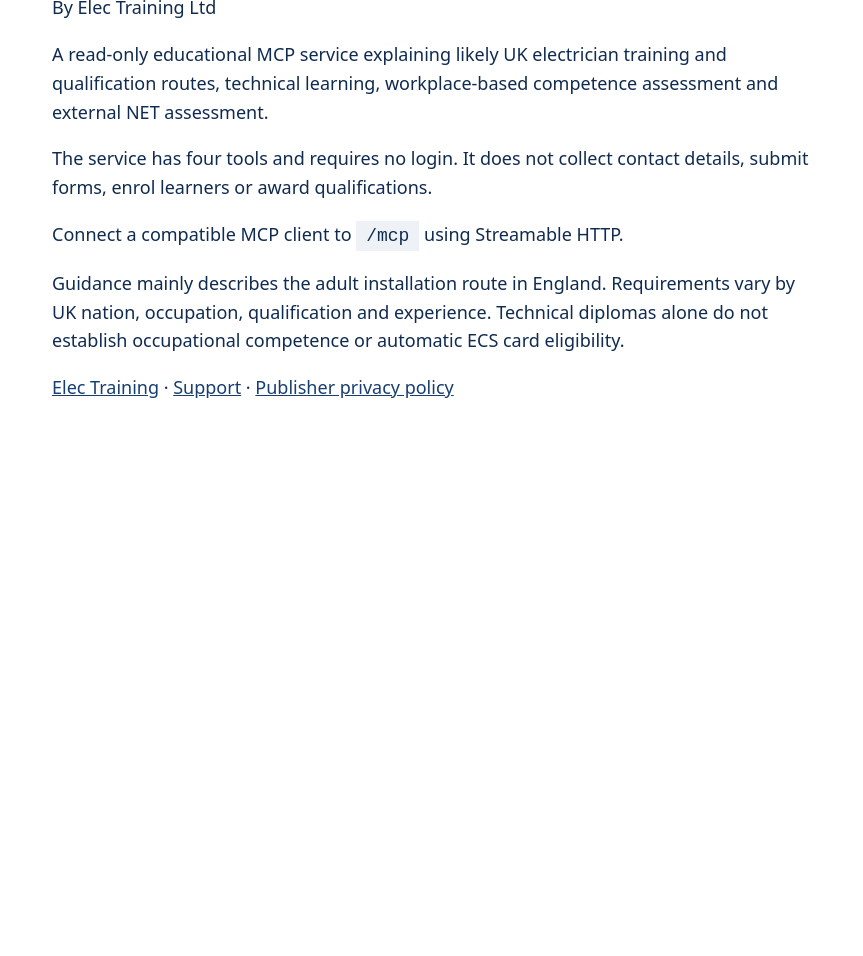
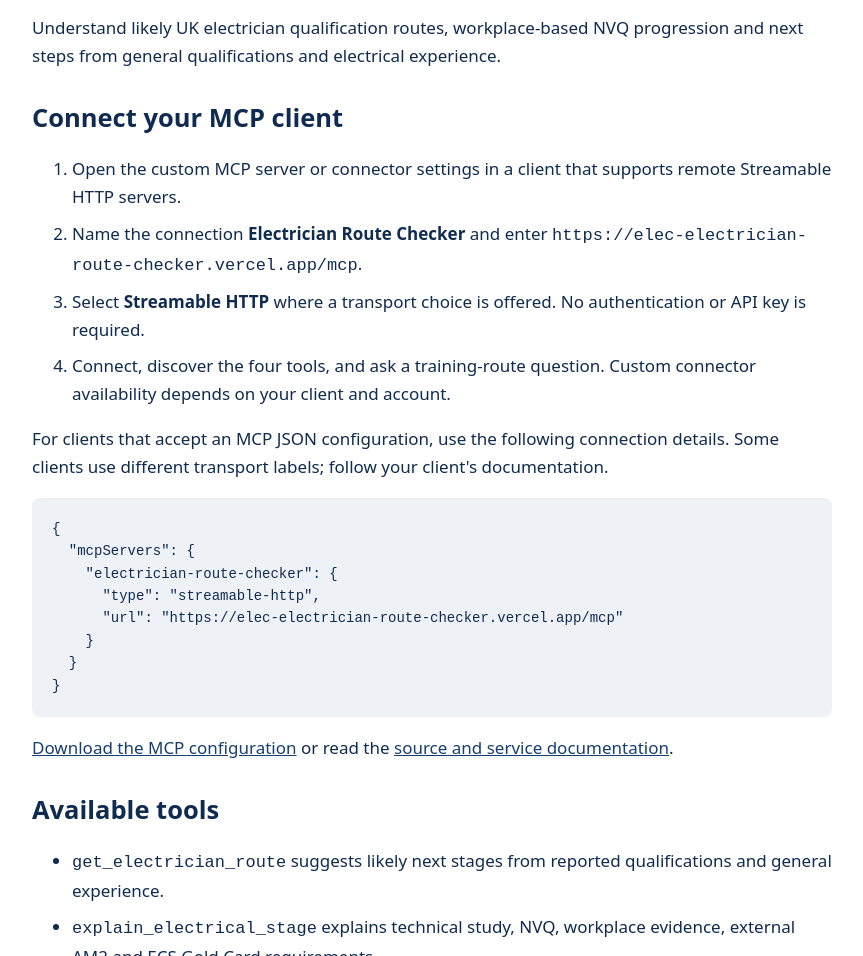
Before and after one commit to mandeeps207/elec-electrician-route-checker-mcp, a website: page public/index.html in a window 1280 px wide. Shown: the part 144-1100 px from the top of the page, without its empty margins (208-1071 px from the left). Before the commit the page ends 800 px from the top, so only its background shows below. Drawn offline with Linux system fonts and the light colour scheme.

Commit message:
Publish MCP manifests and browser setup instructions

```diff
--- a/public/index.html
+++ b/public/index.html
@@ -1,8 +1,50 @@
 <!doctype html>
-<html lang="en-GB"><meta charset="utf-8"><meta name="viewport" content="width=device-width,initial-scale=1"><title>Electrician Route Checker</title>
-<style>body{font:18px/1.6 system-ui,sans-serif;max-width:760px;margin:70px auto;padding:0 24px;color:#102b50}h1{line-height:1.2}code{background:#eef2f7;padding:5px 10px}a{color:#173e70}</style>
-<h1>Electrician Route Checker</h1><p>By Elec Training Ltd</p><p>A read-only educational MCP service explaining likely UK electrician training and qualification routes, technical learning, workplace-based competence assessment and external NET assessment.</p>
-<p>The service has four tools and requires no login. It does not collect contact details, submit forms, enrol learners or award qualifications.</p><p>Connect a compatible MCP client to <code>/mcp</code> using Streamable HTTP.</p>
-<p>Guidance mainly describes the adult installation route in England. Requirements vary by UK nation, occupation, qualification and experience. Technical diplomas alone do not establish occupational competence or automatic ECS card eligibility.</p>
-<p><a href="https://elec.training/">Elec Training</a> · <a href="https://elec.training/contact-us/">Support</a> · <a href="https://elec.training/privacy-policy/">Publisher privacy policy</a></p>
+<html lang="en-GB">
+<head>
+  <meta charset="utf-8">
+  <meta name="viewport" content="width=device-width,initial-scale=1">
+  <title>Electrician Route Checker MCP setup</title>
+  <link rel="alternate" type="application/json" href="/mcp.json" title="MCP connection configuration">
+  <style>
+    body{font:17px/1.65 system-ui,sans-serif;max-width:800px;margin:48px auto;padding:0 24px;color:#102b50;background:#fff}
+    h1,h2{line-height:1.25}h2{margin-top:32px}a{color:#173e70}code{overflow-wrap:anywhere}
+    pre{padding:20px;background:#eef2f7;border-radius:8px;overflow-x:auto;font-size:14px;line-height:1.6}
+    pre code{overflow-wrap:normal}li{margin:8px 0}footer{margin-top:40px;font-size:15px}
+  </style>
+</head>
+<body>
+  <h1>Electrician Route Checker</h1>
+  <p>A read-only educational MCP service by <a href="https://elec.training/">Elec Training Ltd</a>.</p>
+  <p>Understand likely UK electrician qualification routes, workplace-based NVQ progression and next steps from general qualifications and electrical experience.</p>
+  <h2>Connect your MCP client</h2>
+  <ol>
+    <li>Open the custom MCP server or connector settings in a client that supports remote Streamable HTTP servers.</li>
+    <li>Name the connection <strong>Electrician Route Checker</strong> and enter <code>https://elec-electrician-route-checker.vercel.app/mcp</code>.</li>
+    <li>Select <strong>Streamable HTTP</strong> where a transport choice is offered. No authentication or API key is required.</li>
+    <li>Connect, discover the four tools, and ask a training-route question. Custom connector availability depends on your client and account.</li>
+  </ol>
+  <p>For clients that accept an MCP JSON configuration, use the following connection details. Some clients use different transport labels; follow your client's documentation.</p>
+  <pre><code>{
+  "mcpServers": {
+    "electrician-route-checker": {
+      "type": "streamable-http",
+      "url": "https://elec-electrician-route-checker.vercel.app/mcp"
+    }
+  }
+}</code></pre>
+  <p><a href="/mcp.json">Download the MCP configuration</a> or read the <a href="https://github.com/mandeeps207/elec-electrician-route-checker-mcp/tree/fix/manufact-metadata">source and service documentation</a>.</p>
+  <h2>Available tools</h2>
+  <ul>
+    <li><code>get_electrician_route</code> suggests likely next stages from reported qualifications and general experience.</li>
+    <li><code>explain_electrical_stage</code> explains technical study, NVQ, workplace evidence, external AM2 and ECS Gold Card requirements.</li>
+    <li><code>check_nvq_progression</code> explains workplace evidence needs and likely NVQ progression.</li>
+    <li><code>compare_electrician_routes</code> compares apprenticeships, college, T Levels and private adult training.</li>
+  </ul>
+  <h2>Try a question</h2>
+  <p>“I have completed Level 3 technical training but have no electrical workplace experience. What should I do next?”</p>
+  <h2>Scope and privacy</h2>
+  <p>Guidance mainly describes the adult installation route in England. Requirements vary by UK nation, occupation, qualification and experience. Technical diplomas alone do not establish occupational competence or automatic ECS card eligibility. AM2 is external; Elec Training does not deliver it.</p>
+  <p>Send only general training information. Do not send personal or employer details. The tools do not collect contact information, submit forms, enrol learners or award qualifications. Hosting infrastructure may process operational metadata; see the service's <a href="https://github.com/mandeeps207/elec-electrician-route-checker-mcp/blob/fix/manufact-metadata/docs/privacy-review.md">privacy notes</a>.</p>
+  <footer><a href="https://elec.training/">Elec Training</a> · <a href="https://elec.training/contact-us/">Support</a> · <a href="https://elec.training/privacy-policy/">Publisher privacy policy</a></footer>
+</body>
 </html>
```
Also changed, not shown: api/mcp.mjs (+12 -1 lines), public/mcp.json (added, +9 -0 lines), tests/service.test.mjs (+24 -1 lines), README.md, public/.well-known/mcp.json (added), vercel.json.
